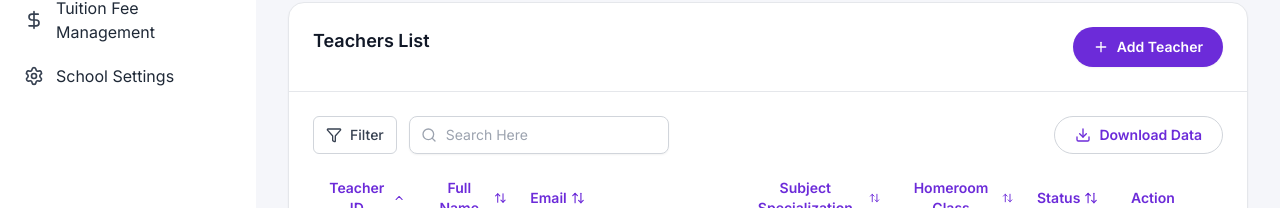
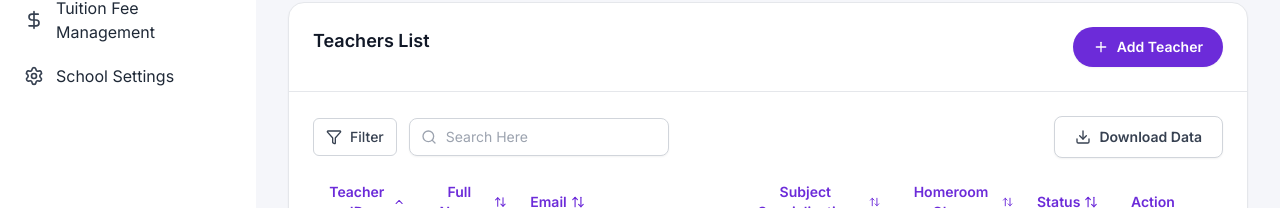
Before and after one commit to SSDIGITAL-DevTeam/Tygo-School, a Next.js app: page /admin/master-data/teachers-management in a window 1280 px wide. Shown: the part 256-464 px from the top of the page. Built offline with nearby package versions, Linux system fonts and the light colour scheme.

Commit message:
create download button

```diff
--- a/app/admin/master-data/subjects/page.tsx
+++ b/app/admin/master-data/subjects/page.tsx
@@ -28,6 +28,7 @@ import {
 import AddButton from "@/components/layout-global/AddButton";
 import EditAction from "@/components/layout-global/EditAction";
 import ViewAction from "@/components/layout-global/ViewAction";
+import DownloadButton from "@/components/layout-global/DownloadButton";
 
 const inter = Inter({ subsets: ["latin"] });
 
@@ -133,6 +134,7 @@ const SubjectManagementPage: React.FC = () => {
     []
   );
 
+
     const SUBJECTS_BASE = "/admin/master-data/subjects";
 
   return (
@@ -229,13 +231,7 @@ const SubjectManagementPage: React.FC = () => {
                   </div>
 
                   {/* Download di kanan */}
-                  <button
-                    type="button"
-                    className="inline-flex items-center justify-center gap-2 rounded-full border border-gray-300 bg-white px-5 py-2.5 text-sm font-semibold text-gray-700 shadow-sm transition hover:bg-gray-50 whitespace-nowrap"
-                  >
-                    <Download className="h-4 w-4 shrink-0" />
-                    Download Data
-                  </button>
+                  <DownloadButton label="Download Data" />
                 </div>
 
                 <div className="overflow-hidden rounded-2xl border border-gray-200">
--- a/app/admin/master-data/teachers-management/page.tsx
+++ b/app/admin/master-data/teachers-management/page.tsx
@@ -24,6 +24,7 @@ import {
 } from "lucide-react";
 
 import { getTeacherList, TeacherRecord } from "./teacher-data";
+import DownloadButton from "@/components/layout-global/DownloadButton";
 
 const inter = Inter({ subsets: ["latin"] });
 
@@ -304,14 +305,7 @@ const TeacherManagementPage: React.FC = () => {
                   </div>
 
                   {/* RIGHT: Download */}
-                  <button
-                    type="button"
-                    onClick={handleDownload}
-                    className="inline-flex items-center gap-2 rounded-full border border-gray-300 px-5 py-2 text-sm font-semibold text-[#6c2bd9] transition-colors hover:border-[#6c2bd9]/60 hover:text-[#581c87]"
-                  >
-                    <Download className="h-4 w-4" />
-                    Download Data
-                  </button>
+                  <DownloadButton label="Download Data" />
                 </div>
 
                 <div className="overflow-x-auto">
--- /dev/null
+++ b/components/layout-global/DownloadButton.tsx
@@ -0,0 +1,27 @@
+"use client";
+
+import { Download } from "lucide-react";
+import React from "react";
+
+type DownloadButtonProps = {
+  label?: string;
+  onClick?: () => void;
+};
+
+const DownloadButton: React.FC<DownloadButtonProps> = ({
+  label = "Download Data",
+  onClick,
+}) => {
+  return (
+    <button
+      type="button"
+      onClick={onClick}
+       className="inline-flex items-center justify-center gap-2 rounded-lg border border-gray-300 bg-white px-5 py-2.5 text-sm font-semibold text-gray-700 shadow-sm transition hover:bg-gray-50 whitespace-nowrap"
+    >
+      <Download className="h-4 w-4" />
+      {label}
+    </button>
+  );
+};
+
+export default DownloadButton;
```
